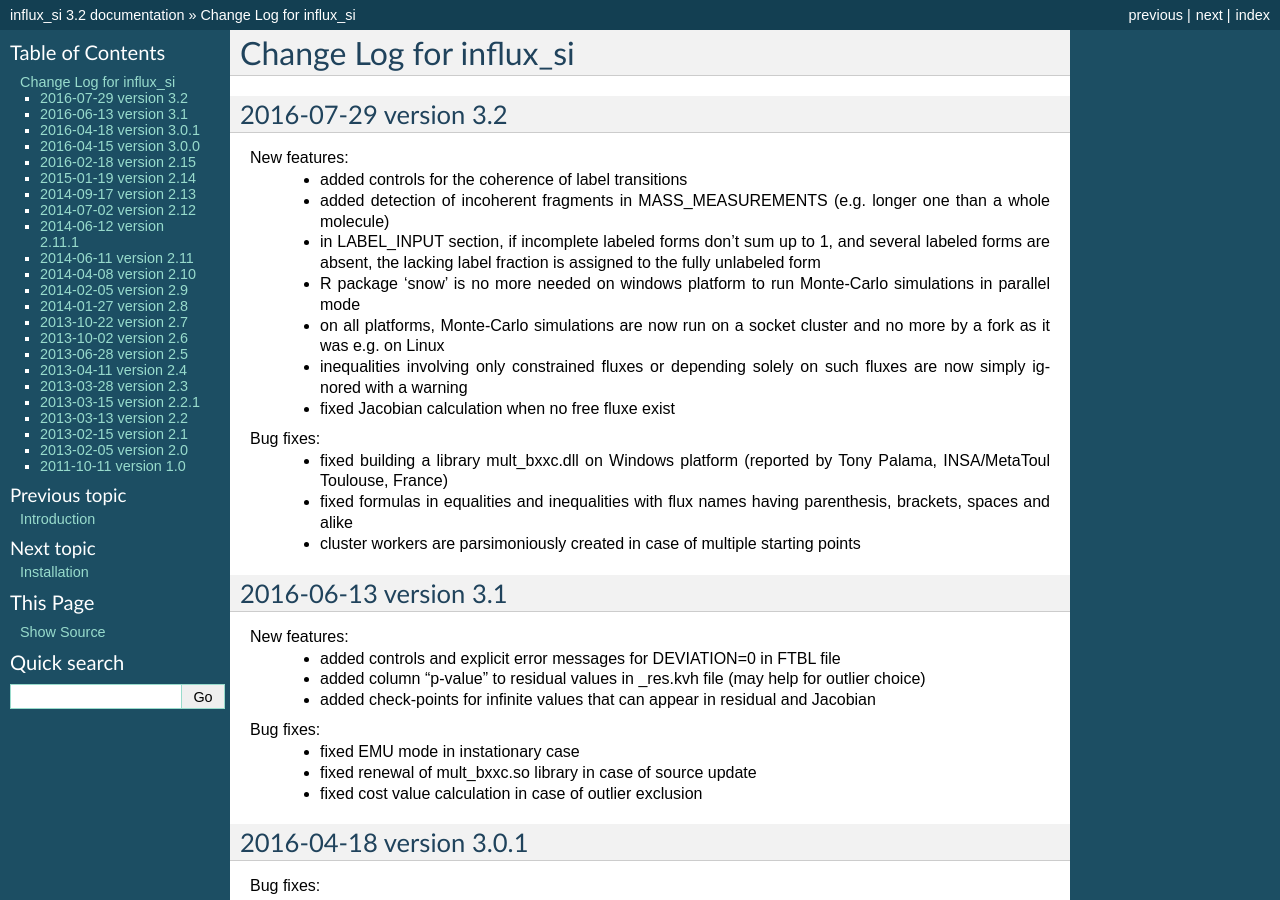
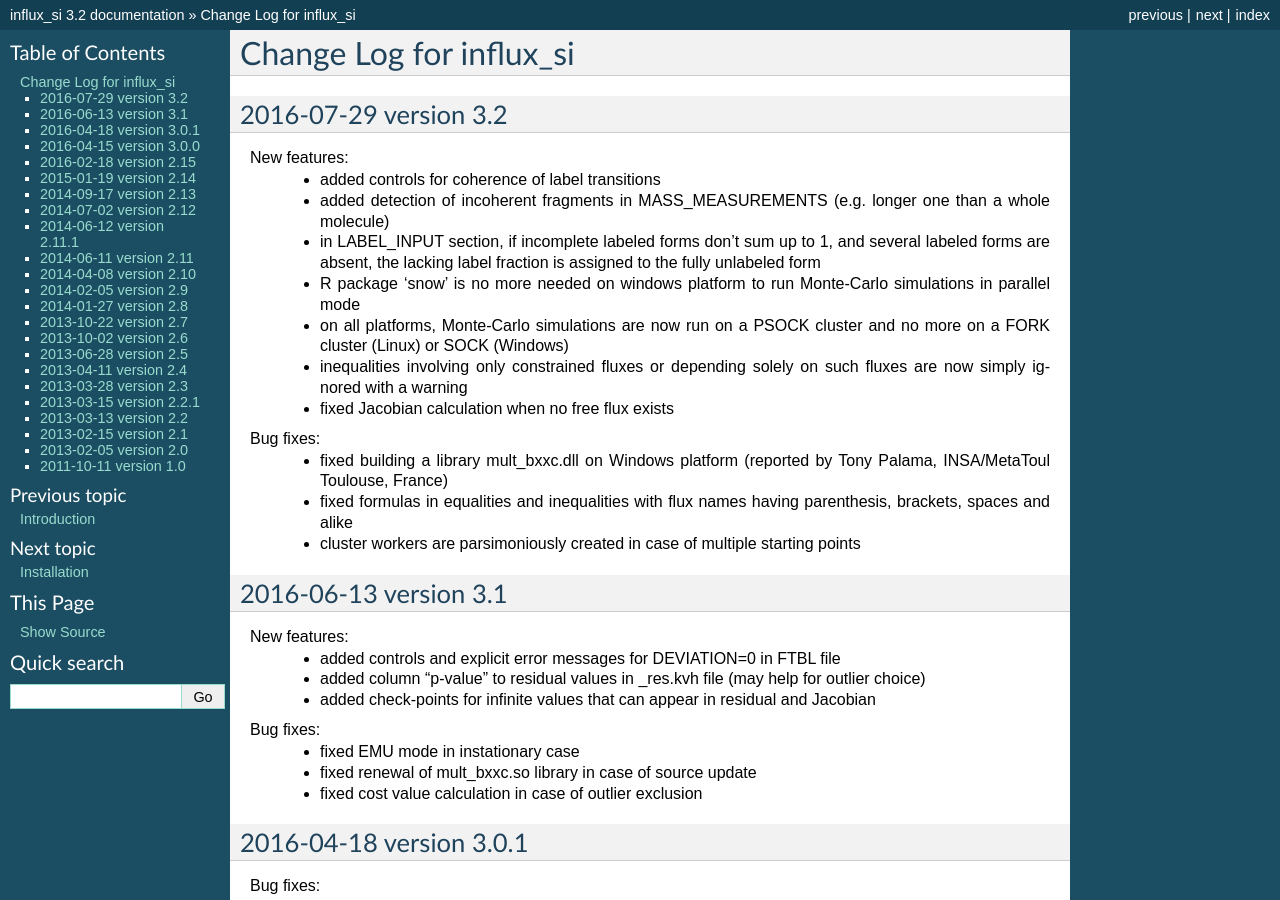
Before and after one commit to sgsokol/influx, a Sphinx documentation site: the page built from doc/changelog.rst, in a window 1280 px wide and 900 px high. Built offline with Sphinx 7.4.7, drawn with Linux system fonts in a browser that asks for light colours.

Commit message:
minor twics

```diff
--- a/doc/ChangeLog.txt
+++ b/doc/ChangeLog.txt
@@ -5,13 +5,13 @@
 2016-07-29 version 3.2
 ----------------------
 New features:
- - added controls for the coherence of label transitions
+ - added controls for coherence of label transitions
  - added detection of incoherent fragments in MASS_MEASUREMENTS (e.g. longer one than a whole molecule)
  - in LABEL_INPUT section, if incomplete labeled forms don't sum up to 1, and several labeled forms are absent, the lacking label fraction is assigned to the fully unlabeled form
  - R package 'snow' is no more needed on windows platform to run Monte-Carlo simulations in parallel mode
- - on all platforms, Monte-Carlo simulations are now run on a socket cluster and no more by a fork as it was e.g. on Linux
+ - on all platforms, Monte-Carlo simulations are now run on a PSOCK cluster and no more on a FORK cluster (Linux) or SOCK (Windows)
  - inequalities involving only constrained fluxes or depending solely on such fluxes are now simply ignored with a warning
- - fixed Jacobian calculation when no free fluxe exist
+ - fixed Jacobian calculation when no free flux exists
 
 Bug fixes:
  - fixed building a library mult_bxxc.dll on Windows platform (reported by Tony Palama, INSA/MetaToul Toulouse, France)
```
